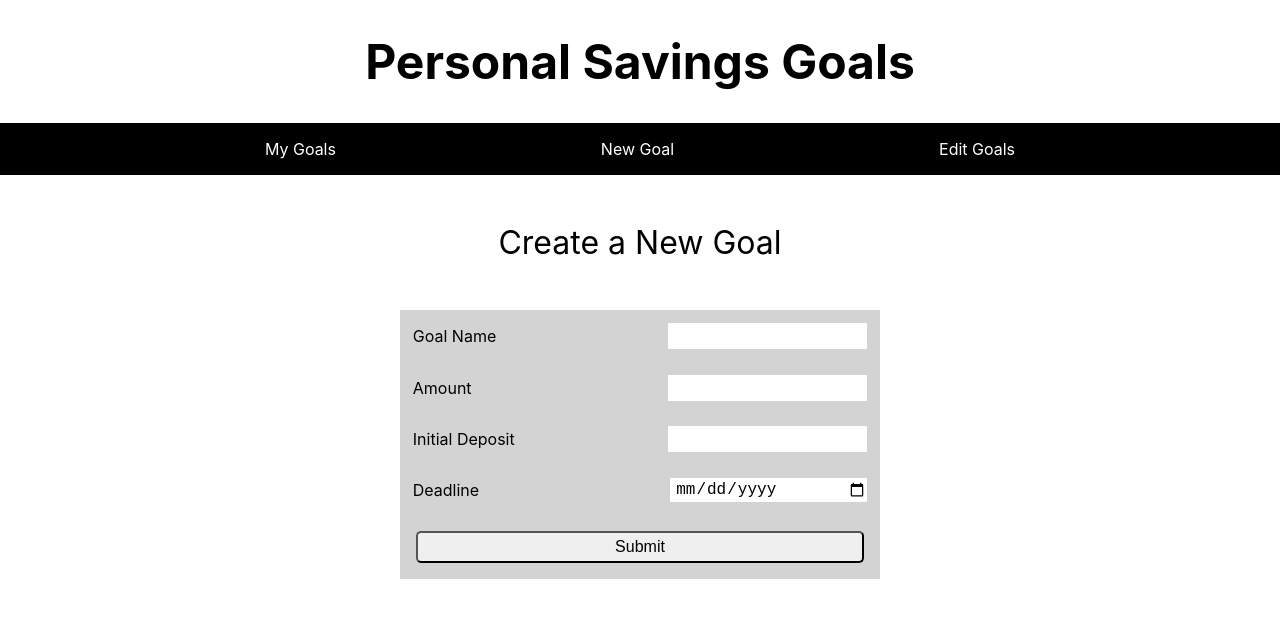
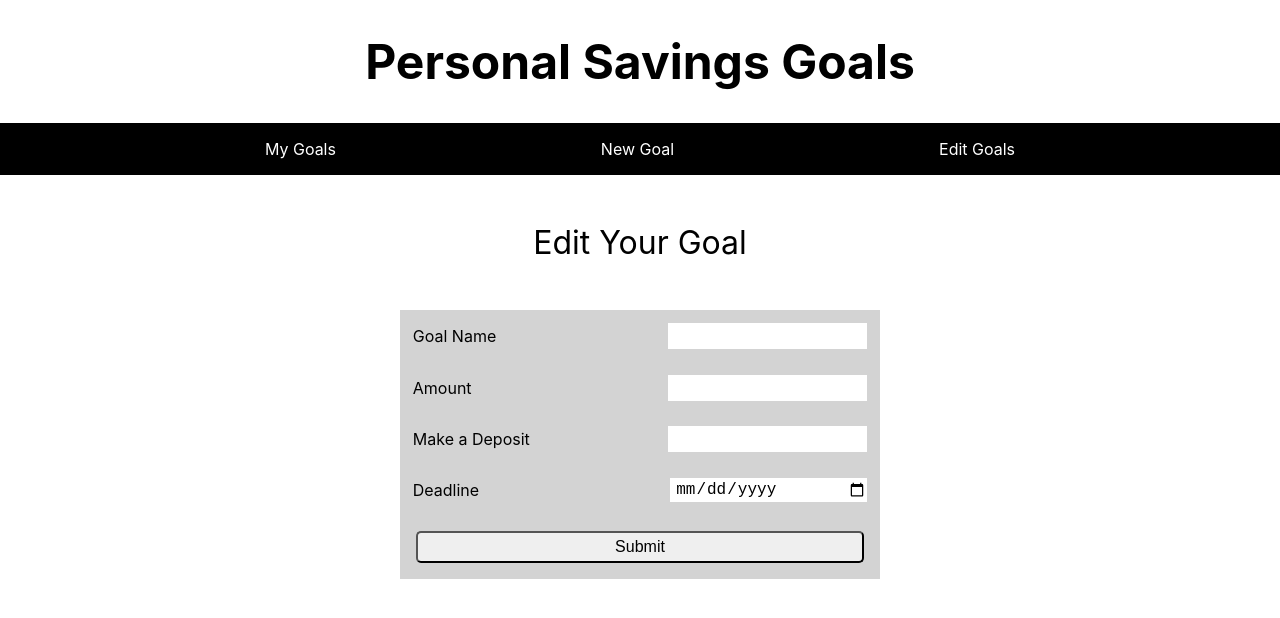
Before and after one commit to TobiasNorton/savings-goals, a React (Create React App) app: page / in a window 1280 px wide. Shown: the top 618 px of the page. Built offline with nearby package versions, Linux system fonts and the light colour scheme.

Commit message:
Basic CSS for EditGoal finished

```diff
--- a/src/App.js
+++ b/src/App.js
@@ -14,7 +14,8 @@ class App extends Component {
       <Router>
         {/* <Welcome /> */}
         {/* <MyGoals /> */}
-        <NewGoal />
+        {/* <NewGoal /> */}
+        <EditGoal />
       </Router>
     )
   }
--- a/src/EditGoal.js
+++ b/src/EditGoal.js
@@ -2,7 +2,40 @@ import React, { Component } from 'react'
 
 class EditGoal extends Component {
   render() {
-    return <div />
+    return (
+      <div>
+        <h1 className="title">Personal Savings Goals</h1>
+        <nav className="nav-bar">
+          <p>My Goals</p>
+          <p>New Goal</p>
+          <p>Edit Goals</p>
+        </nav>
+        <section>
+          <p className="header">Edit Your Goal</p>
+          <form className="new-goal">
+            <div className="input-container">
+              <label>Goal Name</label>
+              <input type="text" />
+            </div>
+            <div className="input-container">
+              <label>Amount</label>
+              <input type="number" />
+            </div>
+            <div className="input-container">
+              <label>Make a Deposit</label>
+              <input type="number" />
+            </div>
+            <div className="input-container">
+              <label>Deadline</label>
+              <input type="date" />
+            </div>
+            <button type="submit" className="submit">
+              Submit
+            </button>
+          </form>
+        </section>
+      </div>
+    )
   }
 }
 
--- a/src/index.css
+++ b/src/index.css
@@ -9,6 +9,9 @@ body {
 
 code {
   font-family: source-code-pro, Menlo, Monaco, Consolas, 'Courier New', monospace;
+}
+
+:root {
 }
 
 .nav-bar {
@@ -24,9 +27,6 @@ code {
 .title {
   text-align: center;
   font-size: 3rem;
-}
-
-.welcome {
 }
 
 .welcome-greeting {
```
